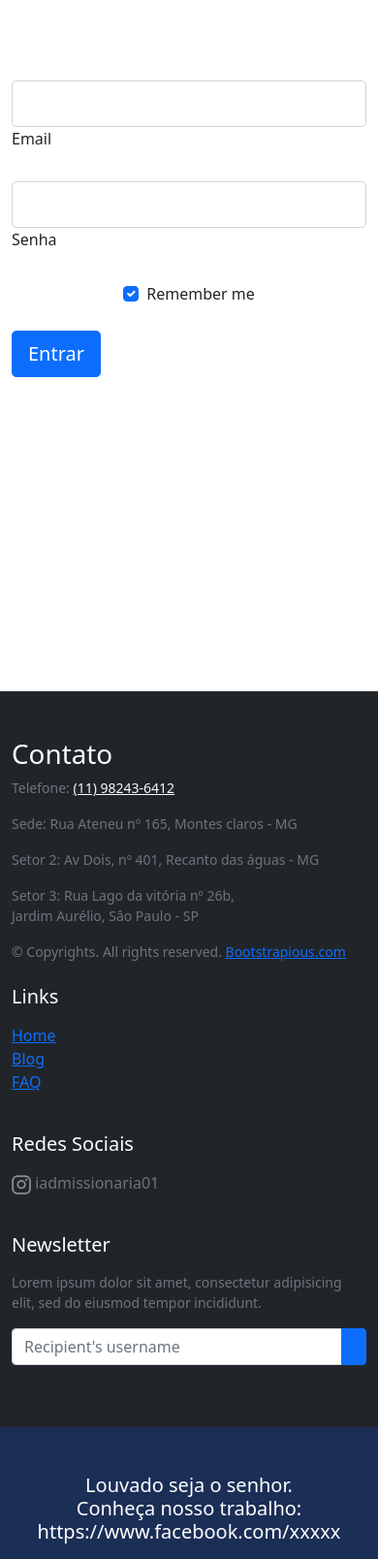
After one commit to heltonteixeira92/website-igreja-assembleia, a Django app: page /account/login/ in a window 390 px wide. The commit adds this page. Shown: the part 608-2216 px from the top of the page at 97% size. Run offline with Django 3.2, Linux system fonts and the light colour scheme; some libraries are stand-ins or nearby versions.

Commit message:
login/logout

```diff
--- /dev/null
+++ b/assembleiaproject/account/apps.py
@@ -0,0 +1,6 @@
+from django.apps import AppConfig
+
+
+class AccountConfig(AppConfig):
+    default_auto_field = 'django.db.models.BigAutoField'
+    name = 'assembleiaproject.account'
--- /dev/null
+++ b/assembleiaproject/account/forms.py
@@ -0,0 +1,16 @@
+from django import forms
+from django.contrib.auth import authenticate
+
+
+class LoginForm(forms.Form):
+    email = forms.CharField()
+    password = forms.CharField(widget=forms.PasswordInput)
+
+    def clean(self, *args, **kwargs):
+        email = self.cleaned_data.get('email')
+        password = self.cleaned_data.get('password')
+        if email and password:
+            user = authenticate(username=email, password=password)
+            if not user:
+                raise forms.ValidationError('Usuário ou senha inválidos.')
+        return super(LoginForm, self).clean()
--- /dev/null
+++ b/assembleiaproject/account/templates/account/login.html
@@ -0,0 +1,61 @@
+{% extends 'base.html' %}
+
+{% block title %} login {% endblock title %}
+{% block content %}
+
+    <section class="vh-100">
+        <div class="container py-5 h-100">
+            <div class="row d-flex align-items-center justify-content-center h-100">
+                <div class="col-md-8 col-lg-7 col-xl-6">
+                    <img src="https://img.freepik.com/vetores-gratis/inscricao-online-e-conceito-de-inscricao-com-o-personagem-homem_268404-98.jpg?w=1380"
+                         class="img-fluid" alt="Phone image">
+                </div>
+                <div class="col-md-7 col-lg-5 col-xl-5 offset-xl-1">
+                    <span style="color: red">{{ form.non_field_errors }} </span>
+                    <form method="post">
+                        {% csrf_token %}
+                        <!-- Email input -->
+                        <div class="form-outline mb-4">
+                            {% if form.email.errors %}
+                                <label class="error" style="color:red">{% for error in form.email.errors %}
+                                    {{ error }}
+                                {% endfor %}
+                                </label>
+                            {% endif %}
+                            <input type="email" id="id_email" name="email" class="form-control form-control-lg"/>
+                            <label class="form-label" for="form1Example13">Email</label>
+                        </div>
+
+                        <!-- Password input -->
+                        <div class="form-outline mb-4">
+                            {% if form.password.errors %}
+                                <label class="error" style="color:red">{% for error in form.password.errors %}
+                                    {{ error }}
+                                {% endfor %}
+                                </label>
+                            {% endif %}
+                            <input type="password" id="id_password" name="password"
+                                   class="form-control form-control-lg"/>
+                            <label class="form-label" for="form1Example23">Senha</label>
+                        </div>
+
+                        <div class="d-flex justify-content-around align-items-center mb-4">
+                            <!-- Checkbox -->
+                            <div class="form-check">
+                                <input class="form-check-input" type="checkbox" value="" id="form1Example3" checked/>
+                                <label class="form-check-label" for="form1Example3"> Remember me </label>
+                            </div>
+                            {#                            <a href="#!">Forgot password?</a>#}
+                        </div>
+
+                        <!-- Submit button -->
+                        <button type="submit" class="btn btn-primary btn-lg btn-block">Entrar</button>
+
+
+                    </form>
+                </div>
+            </div>
+        </div>
+    </section>
+
+{% endblock content %}
--- /dev/null
+++ b/assembleiaproject/account/urls.py
@@ -0,0 +1,9 @@
+from django.urls import path
+from .views import user_login
+from django.contrib.auth import views as auth_views
+
+urlpatterns = [
+    path('login/', user_login, name='login'),
+    # path('login/', auth_views.LoginView.as_view(), name='login'),
+    path('logout/', auth_views.LogoutView.as_view(), name='logout'),
+]
--- /dev/null
+++ b/assembleiaproject/account/views.py
@@ -0,0 +1,24 @@
+from django.shortcuts import render, redirect
+from django.contrib.auth import authenticate, login
+from .forms import LoginForm
+
+
+# Create your views here.
+def user_login(request):
+    if request.method == 'POST':
+        form = LoginForm(request.POST)
+        if form.is_valid():
+            cd = form.cleaned_data
+            user = authenticate(request,
+                                username=cd['email'],
+                                password=cd['password'])
+
+            if user is not None:
+                if user.is_active:
+                    login(request, user)
+                    return redirect('admin:index')
+
+    else:
+        form = LoginForm()
+
+    return render(request, 'account/login.html', {'form': form})
--- a/assembleiaproject/base/templates/base.html
+++ b/assembleiaproject/base/templates/base.html
@@ -39,6 +39,9 @@
                 <li><a href="{% url 'gallery:gallery' %}" class="nav-link  text-white">Galeria</a></li>
                 <li><a href="{% url 'blog:post_list' %}" class="nav-link  text-white">Blog</a></li>
                 <li><a href="{% url 'base:about_us' %}" class="nav-link  text-white">Sobre nós</a></li>
+                {% if user.is_authenticated %}
+                <li><a href="{% url 'admin:index' %}" class="nav-link  text-white">Admin</a></li>
+                {% endif %}
             </ul>
 
 <!--            <form class="col-12 col-lg-auto mb-3 mb-lg-0 me-lg-3">-->
@@ -46,8 +49,15 @@
 <!--            </form>-->
 
             <div class="text-end">
-                <button type="button" class="btn btn-outline-light me-2">Login</button>
-<!--                <button type="button" class="btn btn-warning">Sign-up</button>-->
+                {% if user.is_authenticated %}
+                     <a href="{% url 'logout' %}">
+                    <button type="button" class="btn btn-outline-light me-2">Sair</button>
+                     </a>
+                {% else %}
+                    <a href="{% url 'login' %}">
+                    <button type="button" class="btn btn-outline-light me-2">Login</button>
+                    </a>
+                {% endif %}
             </div>
         </div>
     </div>
--- a/assembleiaproject/settings.py
+++ b/assembleiaproject/settings.py
@@ -47,6 +47,7 @@ INSTALLED_APPS = [
     'assembleiaproject.blog',
     'assembleiaproject.gallery',
     'assembleiaproject.contact',
+    'assembleiaproject.account',
 ]
 
 MIDDLEWARE = [
@@ -106,6 +107,7 @@ AUTH_PASSWORD_VALIDATORS = [
     },
 ]
 
+LOGOUT_REDIRECT_URL = '/'
 
 # Internationalization
 # https://docs.djangoproject.com/en/3.2/topics/i18n/
--- a/assembleiaproject/urls.py
+++ b/assembleiaproject/urls.py
@@ -23,6 +23,7 @@ urlpatterns = [
     path('', include('assembleiaproject.base.urls')),
     path('blog/', include('assembleiaproject.blog.urls')),
     path('galeria/', include('assembleiaproject.gallery.urls')),
+    path('account/', include('assembleiaproject.account.urls'))
 ]
 
 urlpatterns += static(settings.STATIC_URL, document_root=settings.STATIC_ROOT)
```
Also changed, not shown: assembleiaproject/account/templates/registration/login.html (added, +61 -0 lines), assembleiaproject/account/tests/test_login.py (added, +3 -0 lines), assembleiaproject/account/__init__.py (added), assembleiaproject/account/migrations/__init__.py (added).
